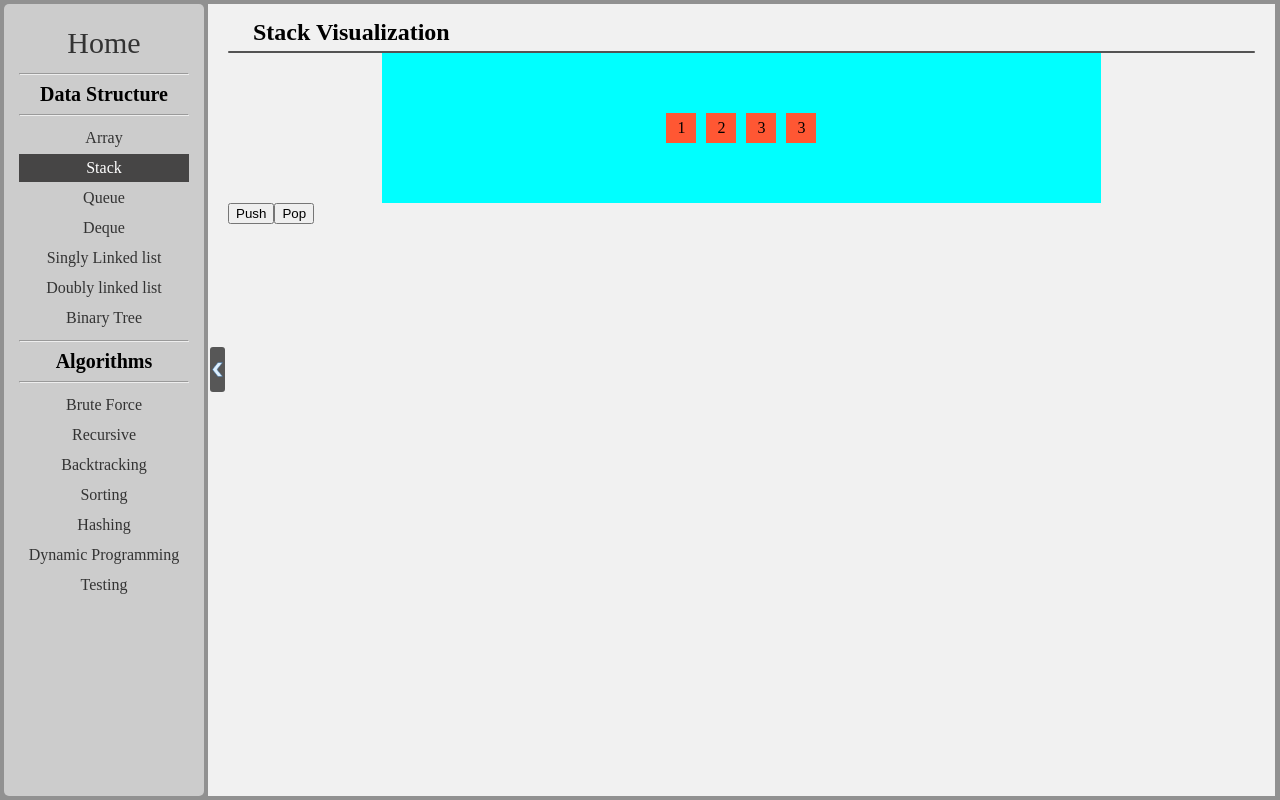
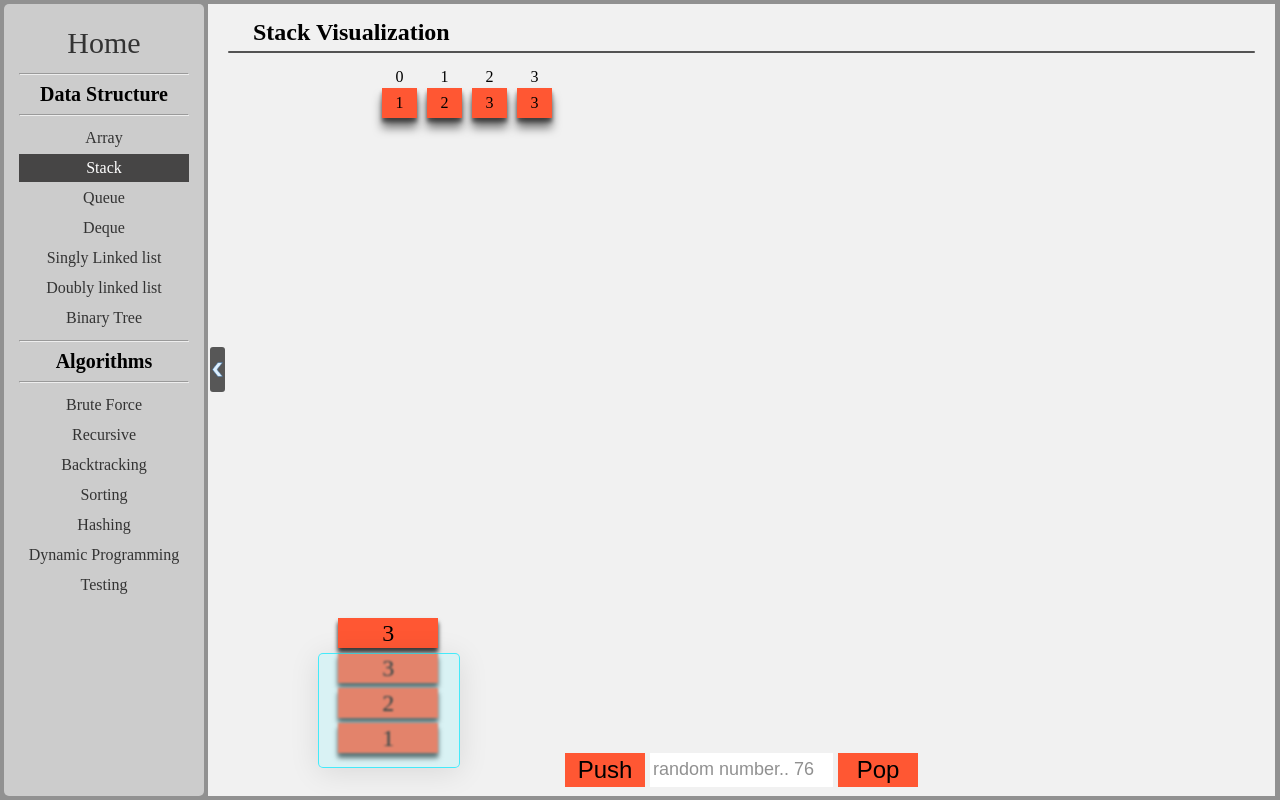
Before and after one commit to sagarhasan273/Algorithm-Visualizer, a React (Create React App) app: page / in a window 1280 px wide. Both pictures are taken after a click on the button "Stack". Built offline with nearby package versions, Linux system fonts and the light colour scheme.

Commit message:
stack listed virtically

```diff
--- a/src/DataStructures/Stack/Element.jsx
+++ b/src/DataStructures/Stack/Element.jsx
@@ -1,7 +1,10 @@
-export default function Element({ value }) {
+export default function Element({ value, index }) {
   return (
-    <div className="element">
-      <p>{value}</p>
+    <div className={`element element${index}`}>
+      <span>{index}</span>
+      <p>
+        {value}
+      </p>
     </div>
   );
 }
--- a/src/DataStructures/Stack/Stack.jsx
+++ b/src/DataStructures/Stack/Stack.jsx
@@ -1,16 +1,44 @@
+/* eslint-disable no-unused-expressions */
+/* eslint-disable no-alert */
 /* eslint-disable react/no-array-index-key */
-/* eslint-disable array-callback-return */
-/* eslint-disable no-alert */
-import { useState } from 'react';
+
+import { useEffect, useState } from 'react';
+import Element from './Element';
 import './Stack.scss';
-import Element from './Element';
+import StackHolder from './StackHolder';
+
+function getRandomInteger(min, max) {
+  const mn = Math.ceil(min);
+  const mx = Math.floor(max);
+  return Math.floor(Math.random() * (mx - mn + 1)) + mn;
+}
 
 export default function Stack() {
   const [stack, setStack] = useState([1, 2, 3, 3]);
+  let randomNum = getRandomInteger(1, 100);
+  const [val, setVal] = useState('');
+
+  useEffect(() => {
+    const targetDiv = document.querySelector('.glass-container');
+    targetDiv.style.height = `${(stack.length * 35) - 27}px`;
+    return () => {};
+  }, [stack]);
 
   const pushElement = () => {
-    const newElement = prompt('Enter an element to push:');
-    setStack([...stack, newElement]);
+    setStack([...stack, val || randomNum]);
+    randomNum = getRandomInteger(1, 100);
+    setVal('');
+    const targetDiv = document.querySelector(`.elementStack${0}`);
+    targetDiv.classList.add('elementTop');
+
+    let counter = 0;
+    const interval = setTimeout(() => {
+      targetDiv.classList.remove('elementTop');
+      counter += 1;
+      if (counter === 1) {
+        clearInterval(interval);
+      }
+    }, 500);
   };
 
   const popElement = () => {
@@ -18,19 +46,43 @@ export default function Stack() {
       alert('Stack is empty. Cannot pop element.');
       return;
     }
-    const poppedElement = stack[stack.length - 1];
-    setStack(stack.slice(0, stack.length - 1));
-    alert(`Popped element: ${poppedElement}`);
+    const targetDiv = document.querySelector(`.element${stack.length - 1}`);
+    targetDiv.classList.add('fade-out');
+    const elementTopPop = document.querySelector(`.elementStack${0}`);
+    elementTopPop.classList.add('elementTopPop');
+
+    let counter = 0;
+    const interval = setTimeout(() => {
+      setStack(stack.slice(0, stack.length - 1));
+      elementTopPop.classList.remove('elementTopPop');
+      counter += 1;
+      if (counter === 1) {
+        clearInterval(interval);
+      }
+    }, 500);
   };
 
+  const handleInput = (e) => {
+    setVal(e.target.value);
+  };
+
+  const reverseStack = stack.slice().reverse();
   return (
     <div className="StackContainer">
       <div className="stackList">
-        {stack.map((value, index) => (<Element value={value} key={index} />))}
+        {stack.map((value, index) => (<Element value={value} key={index} index={index} />))}
       </div>
-
-      <button type="button" onClick={pushElement}>Push</button>
-      <button type="button" onClick={popElement}>Pop</button>
+      <div className="stackVirtical">
+        <div className="glass-container" />
+        {reverseStack.map(
+          (value, index) => (<StackHolder value={value} key={index} index={index} />),
+        )}
+      </div>
+      <div className="footer">
+        <button className="push" type="button" onClick={pushElement}>Push</button>
+        <input type="text" value={val} onChange={handleInput} placeholder={`random number.. ${randomNum}`} />
+        <button className="pop" type="button" onClick={popElement}>Pop</button>
+      </div>
     </div>
   );
 }
--- a/src/DataStructures/Stack/Stack.scss
+++ b/src/DataStructures/Stack/Stack.scss
@@ -1,11 +1,13 @@
 .StackContainer {
+	display: flex;
+	flex-direction: column;
+
 	.stackList {
-		background-color: aqua;
-		height: 150px;
+		height: 100px;
 		width: 70%;
 		display: flex;
 		align-items: center;
-		justify-content: center;
+		justify-content: left;
 		gap: 10px;
 		margin: auto;
 		.element {
@@ -13,8 +15,150 @@
 			align-items: center;
 			justify-content: center;
 			height: 30px;
-			width: 30px;
+			width: 35px;
 			background-color: #ff5733;
+			box-shadow: 0 4px 4px 0 rgba(0, 0, 0, 0.5),
+				0 10px 10px 0 rgba(0, 0, 0, 0.5);
+			position: relative;
+
+			span {
+				position: absolute;
+				top: -20px;
+			}
+
+			@keyframes fadeIn {
+				0% {
+					opacity: 0.5;
+					transform: scale(0.5);
+				}
+				100% {
+					opacity: 1;
+					transform: scale(1);
+				}
+			}
+
+			animation-name: fadeIn;
+			animation-duration: 0.5s;
+			animation-timing-function: ease-in;
+			animation-fill-mode: forwards;
+		}
+
+		@keyframes fadeOut {
+			0% {
+				opacity: 1;
+				transform: scale(1);
+			}
+			100% {
+				opacity: 0.5;
+				transform: scale(0.8);
+			}
+		}
+
+		.fade-out {
+			animation-name: fadeOut;
+			animation-duration: 0.5s;
+			animation-timing-function: ease-out;
+			animation-fill-mode: forwards;
+		}
+	}
+	.stackVirtical {
+		width: 98%;
+		height: 600px;
+		margin: auto;
+		display: flex;
+		flex-direction: column;
+		justify-content: flex-end;
+		gap: 5px;
+		position: relative;
+		left: 100px;
+
+		.element {
+			display: flex;
+			align-items: center;
+			justify-content: center;
+			background-color: #ff5733;
+			height: 30px;
+			width: 100px;
+			box-shadow: 0 4px 4px 0 rgba(0, 0, 0, 0.5),
+				0 5px 5px 0 rgba(0, 0, 0, 0.5);
+			p {
+				font-weight: 500;
+				font-size: 24px;
+			}
+		}
+		@keyframes fadeIn {
+			0% {
+				opacity: 0.5;
+				transform: scale(0.5);
+			}
+			100% {
+				opacity: 1;
+				transform: scale(1);
+			}
+		}
+		.elementTop {
+			animation-name: fadeIn;
+			animation-duration: 0.5s;
+			animation-timing-function: ease-in;
+			animation-fill-mode: forwards;
+		}
+		@keyframes fadeOut {
+			0% {
+				opacity: 1;
+				transform: scale(1);
+			}
+			100% {
+				opacity: 0.5;
+				transform: scale(0.8);
+			}
+		}
+		.elementTopPop {
+			animation-name: fadeOut;
+			animation-duration: 0.5s;
+			animation-timing-function: ease-in;
+			animation-fill-mode: forwards;
+		}
+
+		.glass-container {
+			position: absolute;
+			width: 140px;
+			left: -20px;
+			bottom: -15px;
+			background: rgba(157, 242, 250, 0.281);
+			border-radius: 5px;
+			box-shadow: 0 4px 30px rgba(0, 0, 0, 0.1);
+			backdrop-filter: blur(1px);
+			-webkit-backdrop-filter: blur(1px);
+			border: 1px solid rgba(0, 231, 252, 0.692);
+		}
+	}
+	.footer {
+		display: flex;
+		gap: 5px;
+		margin: auto;
+		button {
+			border: none;
+			background-color: #ff5733;
+			width: 80px;
+			outline: none;
+			padding: 3px;
+			font-size: 24px;
+		}
+		.push {
+			border-radius: 0% 0px 0px 0%;
+		}
+		.pop {
+			border-radius: 0px 0% 0% 0px;
+		}
+		input {
+			padding: 3px;
+			outline: none;
+			border: none;
+			&::placeholder {
+				font-weight: 500;
+				opacity: 0.8;
+				font-size: 18px;
+			}
 		}
 	}
 }
--- /dev/null
+++ b/src/DataStructures/Stack/StackHolder.jsx
@@ -0,0 +1,9 @@
+export default function StackHolder({ value, index }) {
+  return (
+    <div className={`element elementStack${index}`}>
+      <p>
+        {value}
+      </p>
+    </div>
+  );
+}
```
